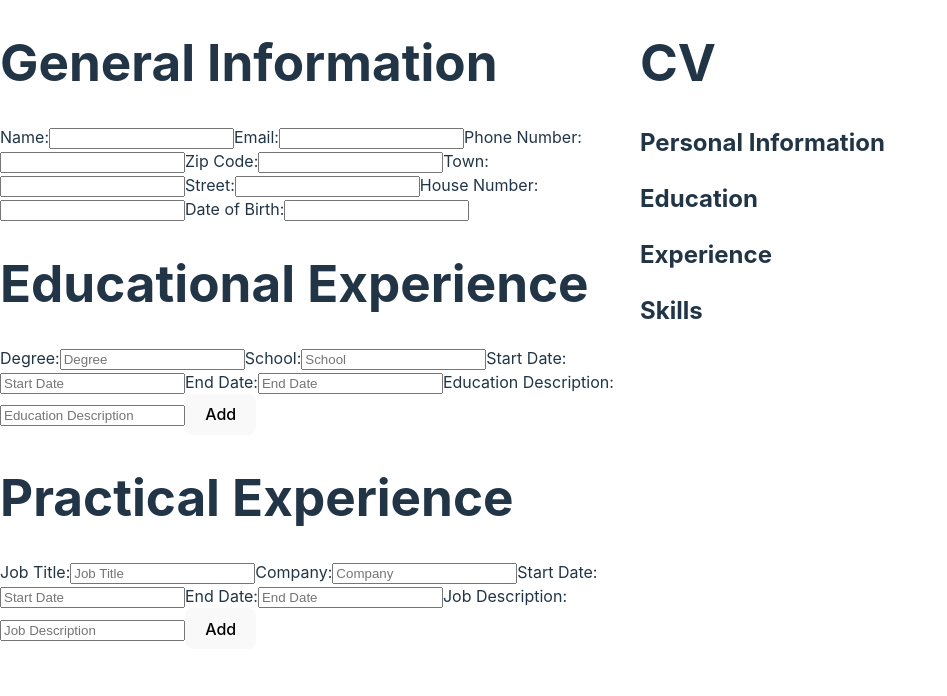
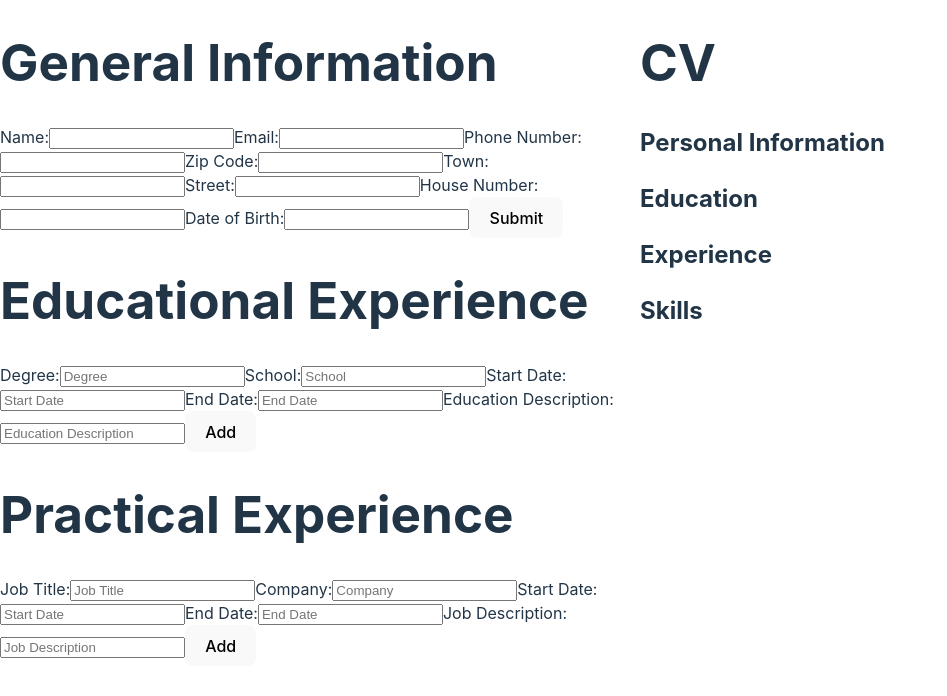
Before and after one commit to MadPaco/reactCV, a React (Vite) app in the folder CVProject/: page / in a window 1280 px wide. Shown: the top 696 px of the page, without its empty margins (0-947 px from the left). Built offline with nearby package versions, Linux system fonts and the light colour scheme.

Commit message:
Start laying out the logic

```diff
--- a/CVProject/src/App.jsx
+++ b/CVProject/src/App.jsx
@@ -1,21 +1,27 @@
 import { useState } from 'react'
-import './App.css'
 import GeneralInformation from './components/GeneralInformation'
 import EducationalExperience from './components/EducationalExperience'
 import PracticalExperience from './components/PracticalExperience'
-import CV from './components/CV'
+import CV from './components/CV';
+import './App.css'
 
 function App() {
+
+  const [generalInfo, setGeneralInfo] = useState('')
+
+  const handleGeneralInformationSubmit = (input) =>{
+    setGeneralInfo(input)
+  }
 
   return (
     <div className='appContainer'>
       <div className='leftHalf'>
-        <GeneralInformation />
+        <GeneralInformation onGeneralSubmit = {handleGeneralInformationSubmit}/>
         <EducationalExperience />
         <PracticalExperience />
       </div>
       <div className='rightHalf'>
-        <CV />
+        <CV generalInfo={generalInfo}/>
       </div>
 
     </div>
--- a/CVProject/src/components/CV.jsx
+++ b/CVProject/src/components/CV.jsx
@@ -1,10 +1,13 @@
-function CV(){
+function CV({ generalInfo }){
+
   return (
     <div>
       <h1>CV</h1>
       <div>
         <h2>Personal Information</h2>
-        {/* Add your personal information here */}
+        <div id='GeneralInformation'>
+            {generalInfo}
+        </div>
       </div>
       <div>
         <h2>Education</h2>
--- a/CVProject/src/components/GeneralInformation.jsx
+++ b/CVProject/src/components/GeneralInformation.jsx
@@ -1,11 +1,20 @@
-function GeneralInformation(){
+import { useState } from "react";
+
+function GeneralInformation({ onGeneralSubmit }){
+
+
+    const [name, setName] = useState('');
+
+    const handleInput = (event) =>{
+        setName(event.target.value)
+    }
 
     //add name, email, phone number, town, zipcode, street, housenumber, date of birth
     return (
         <form>
             <h1>General Information</h1>
             <label htmlFor="name">Name:</label>
-            <input id="name"></input>
+            <input onChange={handleInput} id="name"></input>
             <label htmlFor="email">Email:</label>
             <input id="email"></input>
             <label htmlFor="phoneNumber">Phone Number:</label>
@@ -20,6 +29,10 @@ function GeneralInformation(){
             <input id="houseNumber"></input>
             <label htmlFor="dateOfBirth">Date of Birth:</label>
             <input id="dateOfBirth"></input>
+            <button onClick={(event) => {
+                event.preventDefault();
+                onGeneralSubmit(name);
+            }}>Submit</button>
         </form>
     )
 }
```
